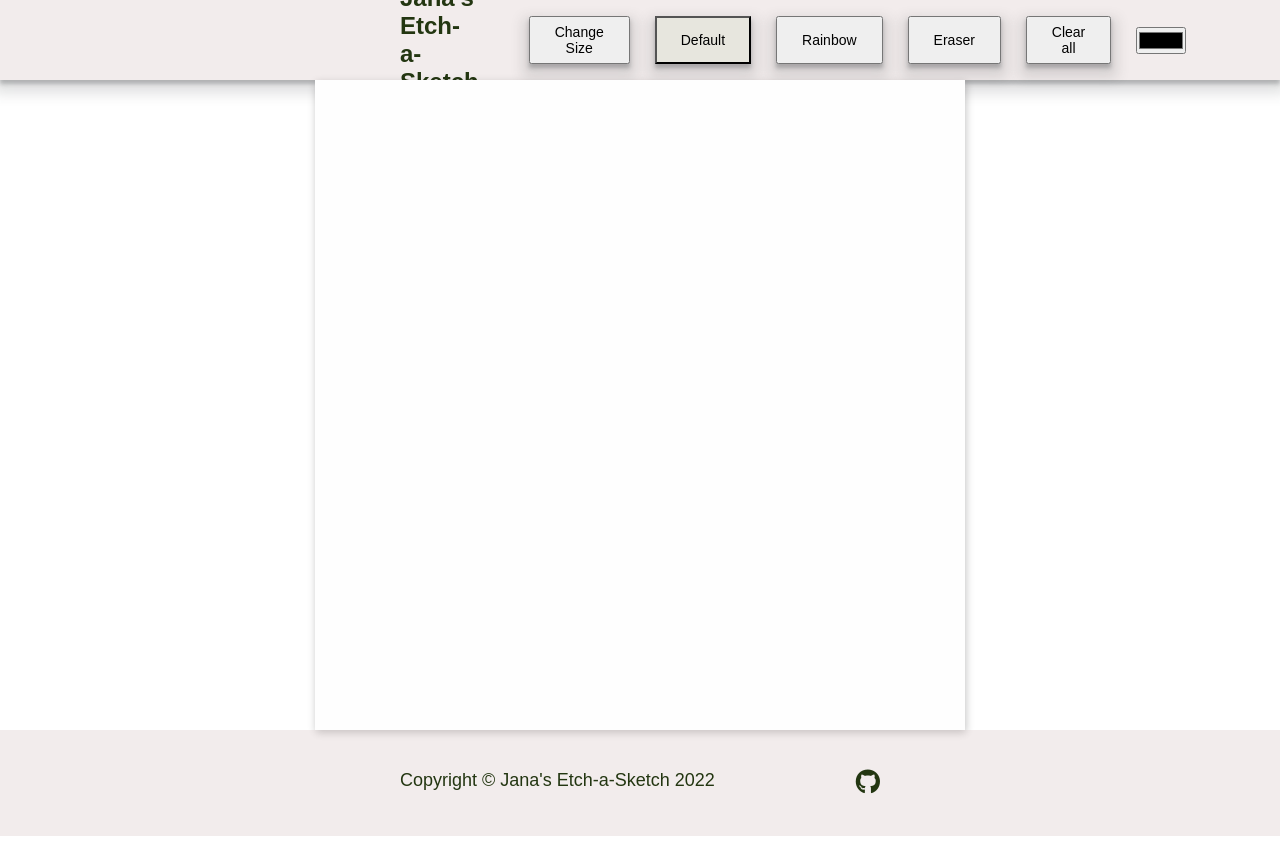
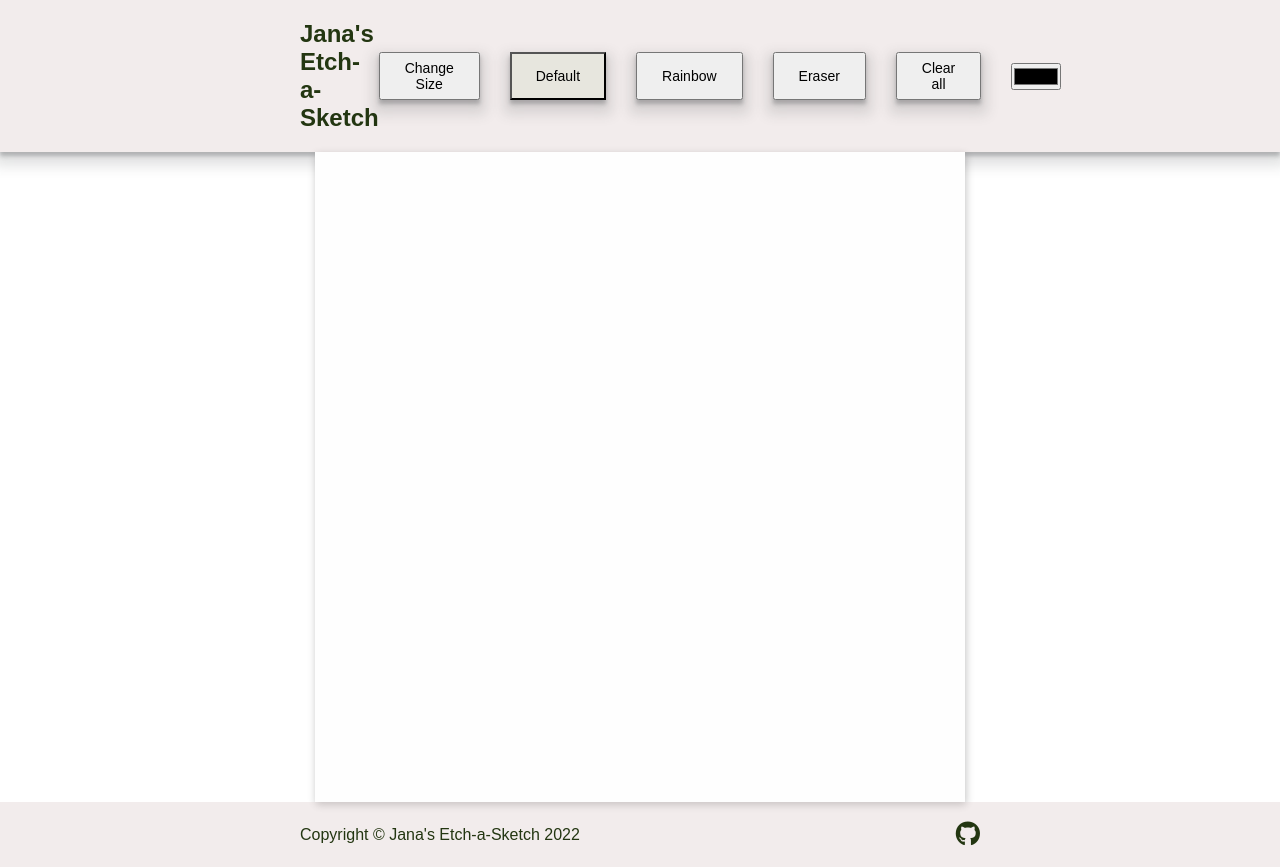
Before and after one commit to janaiscoding/etch-a-sketch, a plain HTML site: page index.html in a window 1280 px wide. Before the commit the page ends 836 px from the top, so only its background shows below. Drawn offline with Linux system fonts and the light colour scheme.

Commit message:
Fix header/footer alignment

```diff
--- a/styles.css
+++ b/styles.css
@@ -2,6 +2,7 @@
   * {
   margin: 0;
   padding: 0;
+  box-sizing: border-box;
   }
 
 
@@ -19,10 +20,10 @@
   display: flex;
   align-items: center;
   justify-content: space-between;
-  padding: 0px 400px;
+  padding: 20px 300px;
   background-color:rgba(216, 198, 198, 0.328);
   box-shadow: 0 4px 4px 0 rgb(60 64 67 / 30%), 0 8px 12px 6px rgb(60 64 67 / 15%);
-  max-height: 80px;
+
   }
 
   .title {
@@ -33,9 +34,8 @@
 
   .settings {
     display: flex;
-    justify-content: flex-end;
-    gap: 25px;
-    margin: 50px;
+    justify-content: space-evenly;
+    gap: 30px;
   }
 
 
@@ -68,8 +68,9 @@
     color: #233611;
     display: flex;
     justify-content: space-between;
-    font-size: 18px;
-    padding: 40px 400px;
+    align-items: center;
+    font-size: 16px;
+    padding: 20px 300px;
     background-color:rgba(216, 198, 198, 0.328);
   }
 
```
